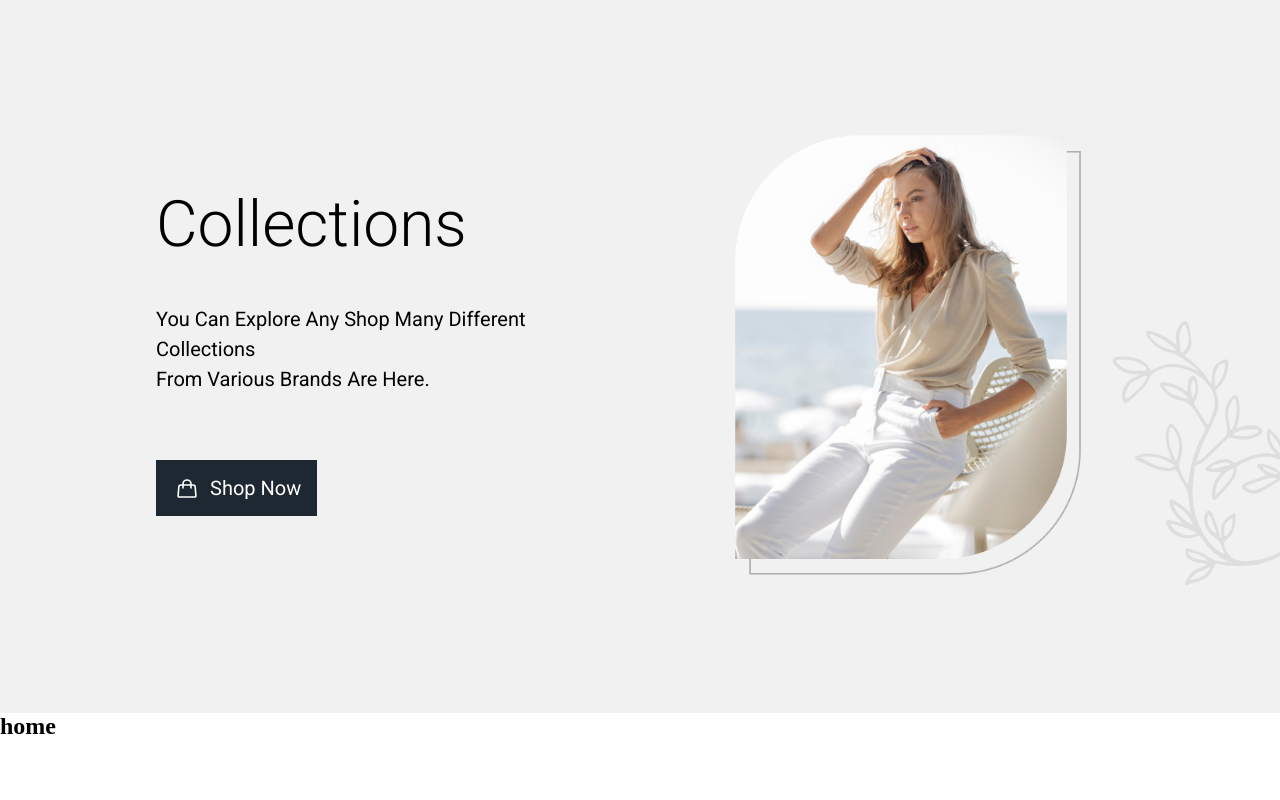
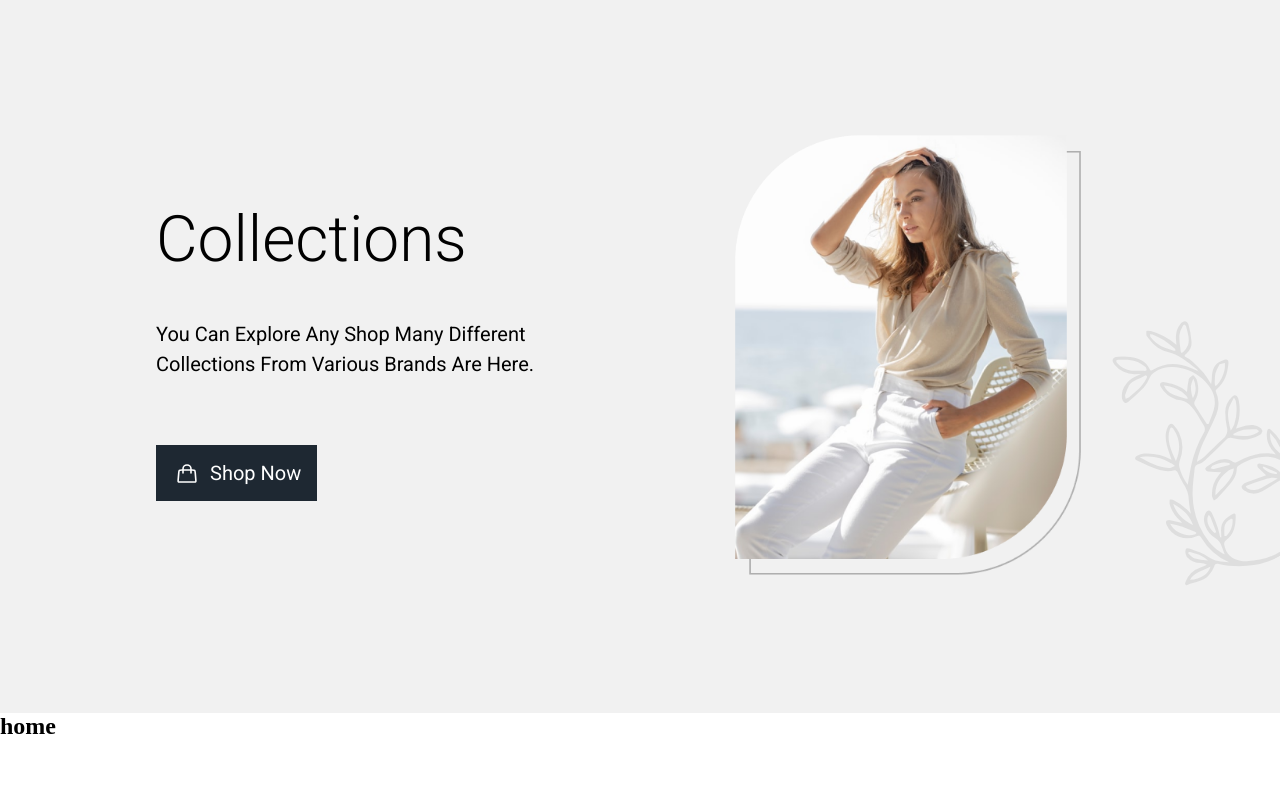
Before and after one commit to Hernanbp/GoClothing, a React (Create React App) app: page / in a window 1280 px wide. Shown: the top 800 px of the page. Built offline with nearby package versions, Linux system fonts and the light colour scheme.

Commit message:
fixes header

```diff
--- a/src/components/views/Header/Header.jsx
+++ b/src/components/views/Header/Header.jsx
@@ -9,7 +9,7 @@ export const Header = () => {
         <div className="call-to-action">
           <h1>Collections</h1>
           <p>
-            you can explore any shop many different collections <br /> from
+            you can explore any shop many different collections from
             various brands are here.
           </p>
           <div className="shop-now" type="button">
--- a/src/components/views/Header/styles.css
+++ b/src/components/views/Header/styles.css
@@ -26,6 +26,7 @@ header p {
   line-height: 1.5;
   margin-bottom: 66px;
   text-transform: capitalize;
+  max-width: 476px;
 }
 
 header a {
```
